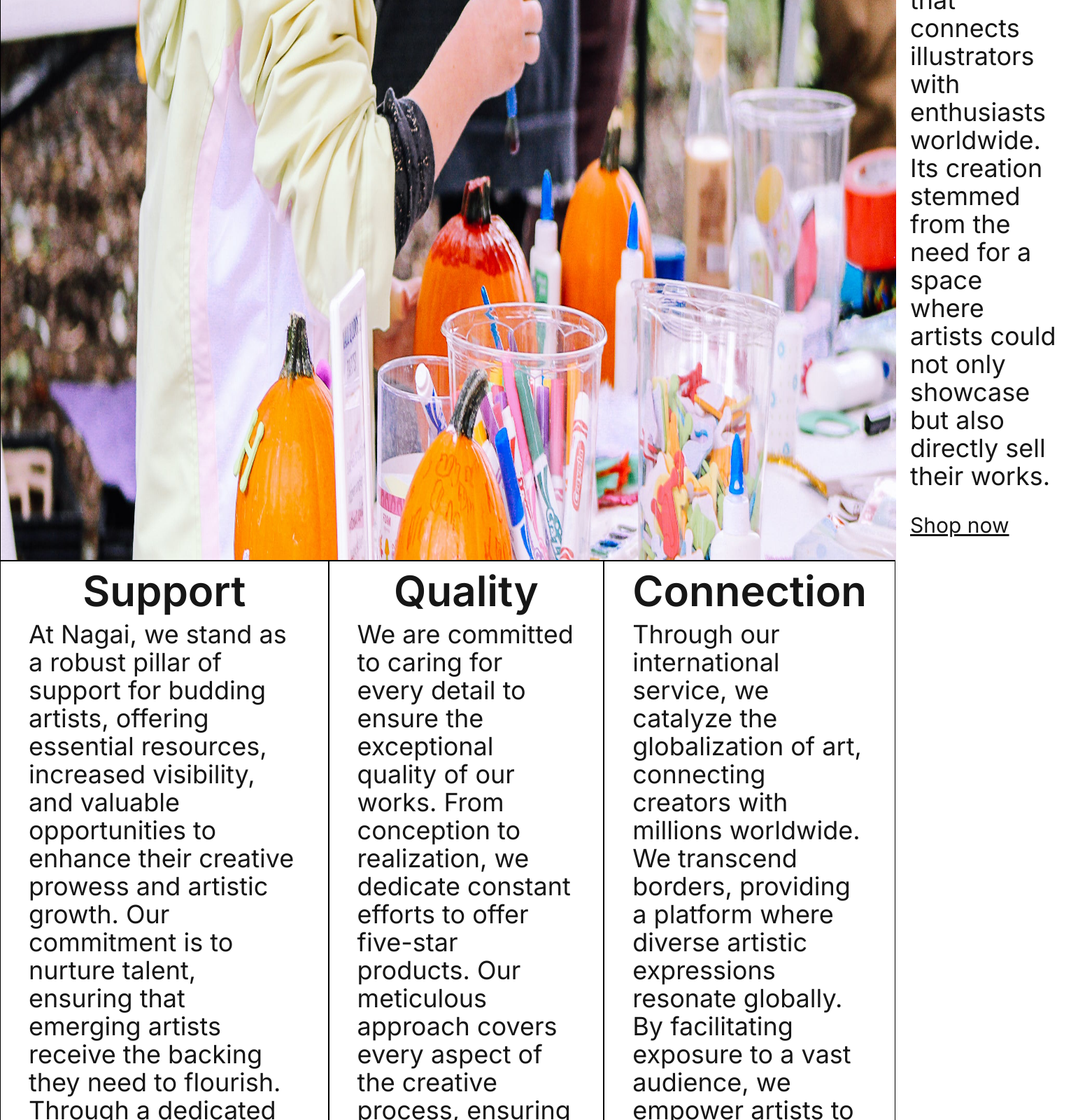
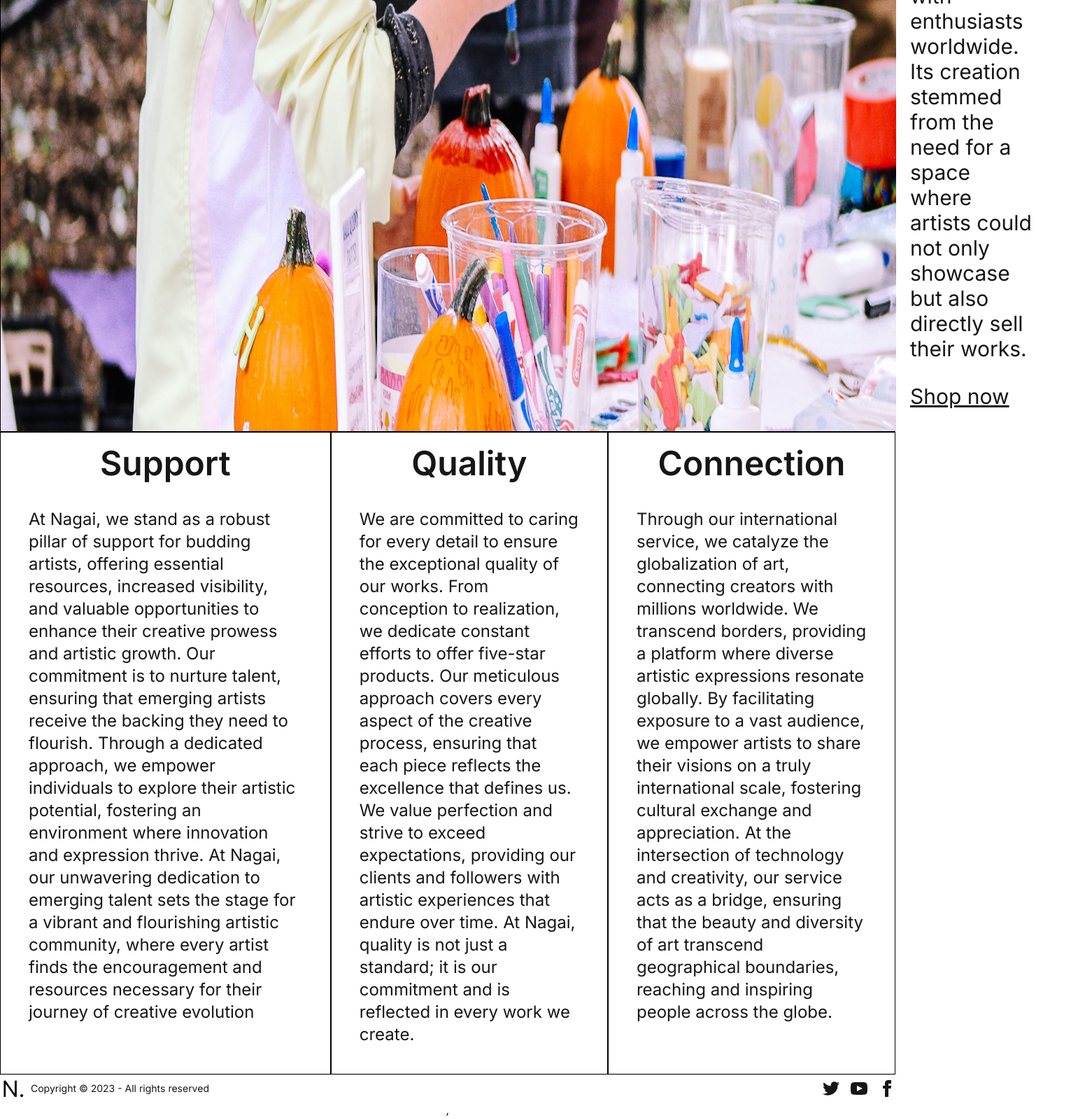
Before and after one commit to SergioGarciaF/Nagai-project, a React (Vite) app: page /aboutus in a window 1280 px wide. Shown: the part 1200-2800 px from the top of the page at 70% size, 1531 px wide, since content can reach past the window. Built offline with nearby package versions, Linux system fonts and the light colour scheme.

Commit message:
Re-edit about us, mobile devices

```diff
--- a/src/components/About us/AboutUs.tsx
+++ b/src/components/About us/AboutUs.tsx
@@ -21,32 +21,36 @@ const AboutUs = () => {
     return (
         <div>
             <Header isAuthenticated={isAuthenticated} />
-            <div className="flex flex-col bg-base-100 flex-grow min-h-screen">
-                <div className="flex border border-black h-1/2">
-                    <img src={about} className="max-w-7xl" />
-                    <div className={`text-start flex flex-col justify-center font-inter px-5 mt-20 transition-all ${animate ? 'opacity-100 transform translate-x-0' : 'opacity-0 transform translate-x-full'
+            <div className="flex flex-col bg-base-100 lg:flex-grow lg:min-h-screen">
+                <div className="flex flex-col lg:flex-row border border-black lg:h-1/2">
+                    <img
+                        src={about}
+                        className={`hidden lg:block lg:max-w-7xl transition-all ${animate ? 'opacity-100 transform -translate-x-0' : 'opacity-0 transform -translate-x-full'}`}
+                        alt="About Image"
+                    />
+                    <div className={`lg:text-start flex flex-col justify-center font-inter px-5 mt-20 transition-all lg:delay-700 ${animate ? 'opacity-100 transform translate-x-0' : 'opacity-0 transform translate-x-full'
                         }`}>
-                        <h1 className="text-6xl font-semibold">About Us</h1>
-                        <p className="text-left text-4xl max-w-md font-inter py-8">Nagai, the illustration marketplace born in Barcelona in 2023, stands as a beacon for creative artists and art enthusiasts alike. Founded with the vision of nurturing local talent, Nagai has evolved into a vibrant marketplace that connects illustrators with enthusiasts worldwide. Its creation stemmed from the need for a space where artists could not only showcase but also directly sell their works.
+                        <h1 className="text-5xl font-semibold">About Us</h1>
+                        <p className="lg:text-left text-4xl lg:text-3xl lg:max-w-md font-inter py-8">Nagai, the illustration marketplace born in Barcelona in 2023, stands as a beacon for creative artists and art enthusiasts alike. Founded with the vision of nurturing local talent, Nagai has evolved into a vibrant marketplace that connects illustrators with enthusiasts worldwide. Its creation stemmed from the need for a space where artists could not only showcase but also directly sell their works.
                         </p>
                         <Link to="/shop" className="text-3xl mb-8"><u>Shop now</u></Link>
                     </div>
                 </div>
-                <div className="flex font-inter flex-grow">
+                <div className="flex flex-col lg:flex-row font-inter flex-grow">
                     <div className={`border border-black px-10  transition-all delay-200 ${animate ? 'opacity-100 transform translate-y-0' : 'opacity-0 transform translate-y-full'
                         }`}>
-                        <h2 className="font-semibold text-6xl mt-3 mb-3">Support</h2>
-                        <p className="text-start text-4xl font-inter mb-3 scale-100 ease-in duration-500 hover:scale-105">At Nagai, we stand as a robust pillar of support for budding artists, offering essential resources, increased visibility, and valuable opportunities to enhance their creative prowess and artistic growth. Our commitment is to nurture talent, ensuring that emerging artists receive the backing they need to flourish. Through a dedicated approach, we empower individuals to explore their artistic potential, fostering an environment where innovation and expression thrive. At Nagai, our unwavering dedication to emerging talent sets the stage for a vibrant and flourishing artistic community, where every artist finds the encouragement and resources necessary for their journey of creative evolution</p>
+                        <h2 className="font-semibold text-5xl mt-5 mb-3">Support</h2>
+                        <p className="lg:text-start text-4xl lg:text-2xl font-inter mt-10 mb-10 scale-100 ease-in duration-500 hover:scale-105">At Nagai, we stand as a robust pillar of support for budding artists, offering essential resources, increased visibility, and valuable opportunities to enhance their creative prowess and artistic growth. Our commitment is to nurture talent, ensuring that emerging artists receive the backing they need to flourish. Through a dedicated approach, we empower individuals to explore their artistic potential, fostering an environment where innovation and expression thrive. At Nagai, our unwavering dedication to emerging talent sets the stage for a vibrant and flourishing artistic community, where every artist finds the encouragement and resources necessary for their journey of creative evolution</p>
                     </div>
                     <div className={`border border-black px-10  transition-all delay-500 ${animate ? 'opacity-100 transform translate-y-0' : 'opacity-0 transform translate-y-full'
                         }`}>
-                        <h2 className="font-semibold text-6xl mt-3 mb-3">Quality</h2>
-                        <p className="text-start text-4xl font-inter mb-3 scale-100 ease-in duration-500 hover:scale-105">We are committed to caring for every detail to ensure the exceptional quality of our works. From conception to realization, we dedicate constant efforts to offer five-star products. Our meticulous approach covers every aspect of the creative process, ensuring that each piece reflects the excellence that defines us. We value perfection and strive to exceed expectations, providing our clients and followers with artistic experiences that endure over time. At Nagai, quality is not just a standard; it is our commitment and is reflected in every work we create.</p>
+                        <h2 className="font-semibold text-5xl mt-5 mb-3">Quality</h2>
+                        <p className="text-start text-4xl lg:text-2xl font-inter mt-10 mb-10 scale-100 ease-in duration-500 hover:scale-105">We are committed to caring for every detail to ensure the exceptional quality of our works. From conception to realization, we dedicate constant efforts to offer five-star products. Our meticulous approach covers every aspect of the creative process, ensuring that each piece reflects the excellence that defines us. We value perfection and strive to exceed expectations, providing our clients and followers with artistic experiences that endure over time. At Nagai, quality is not just a standard; it is our commitment and is reflected in every work we create.</p>
                     </div>
                     <div className={`border border-black px-10  transition-all delay-1000 ${animate ? 'opacity-100 transform translate-y-0' : 'opacity-0 transform translate-y-full'
                         }`}>
-                        <h2 className="font-semibold text-6xl mt-3 mb-3">Connection</h2>
-                        <p className="text-start text-4xl font-inter mb-3 scale-100 ease-in duration-500 hover:scale-105">Through our international service, we catalyze the globalization of art, connecting creators with millions worldwide. We transcend borders, providing a platform where diverse artistic expressions resonate globally. By facilitating exposure to a vast audience, we empower artists to share their visions on a truly international scale, fostering cultural exchange and appreciation. At the intersection of technology and creativity, our service acts as a bridge, ensuring that the beauty and diversity of art transcend geographical boundaries, reaching and inspiring people across the globe.</p>
+                        <h2 className="font-semibold text-5xl mt-5 mb-3">Connection</h2>
+                        <p className="text-start text-4xl lg:text-2xl font-inter mt-10 mb-10 scale-100 ease-in duration-500 hover:scale-105">Through our international service, we catalyze the globalization of art, connecting creators with millions worldwide. We transcend borders, providing a platform where diverse artistic expressions resonate globally. By facilitating exposure to a vast audience, we empower artists to share their visions on a truly international scale, fostering cultural exchange and appreciation. At the intersection of technology and creativity, our service acts as a bridge, ensuring that the beauty and diversity of art transcend geographical boundaries, reaching and inspiring people across the globe.</p>
                     </div>
                 </div>
             </div>
```
